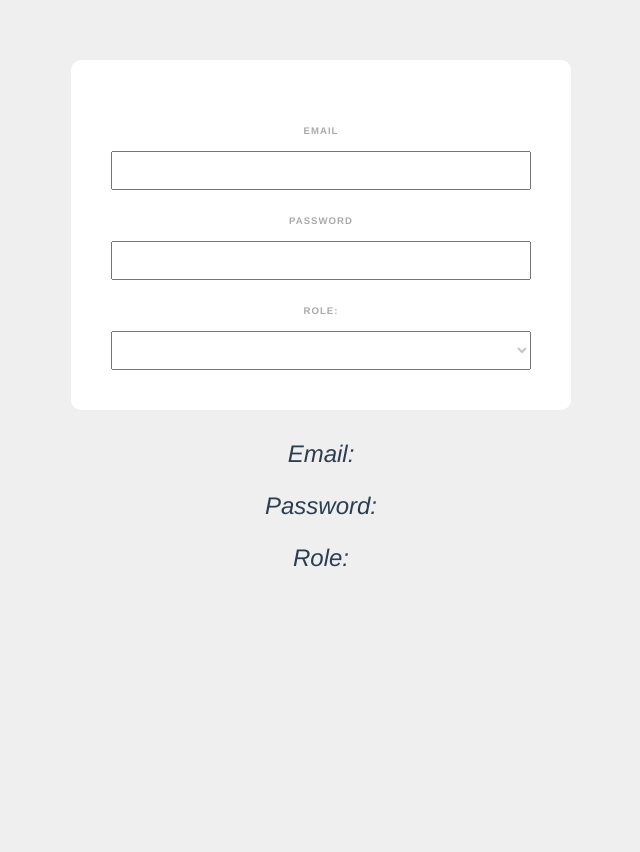
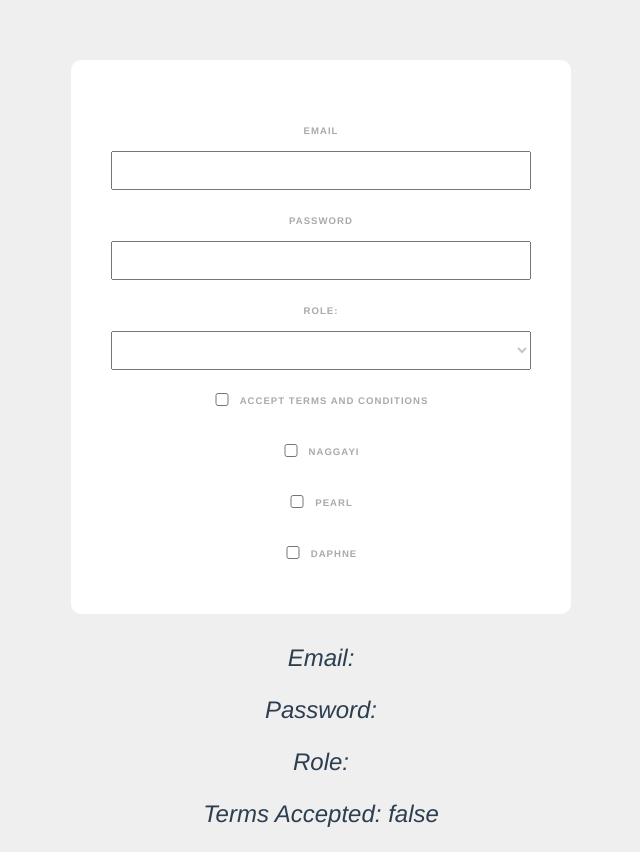
Before and after one commit to Naggayi-Daphne-Pearl/vue-modal, a Vue app: page / in a window 1280 px wide. Shown: the whole page, without its empty margins (319-959 px from the left). Before the commit the page ends 800 px from the top, so only its background shows below. Built offline with nearby package versions, Linux system fonts and the light colour scheme.

Commit message:
checkboxes

```diff
--- a/src/components/SignupForm.vue
+++ b/src/components/SignupForm.vue
@@ -10,10 +10,28 @@
           <option value="developer">Web developer</option>
           <option value="designer">Web designer</option>
       </select>
+      <div class="terms">
+          <input type="checkbox" required v-model="terms">
+          <label>Accept terms and conditions</label>
+      </div>
+      <div>
+          <input type="checkbox" value="surname" v-model="names">
+          <label>Naggayi</label>
+      </div>
+      <div>
+          <input type="checkbox" value="pearl" v-model="names">
+          <label>Pearl</label>
+      </div>
+      <div>
+          <input type="checkbox" value="daphne" v-model="names">
+          <label>Daphne</label>
+      </div>
   </form>
   <p>Email: {{ email }}</p>
   <p>Password: {{ password }}</p>
   <p>Role: {{ role }}</p>
+  <p>Terms Accepted: {{ terms }}</p>
+
 
 </template>
 
@@ -24,7 +42,9 @@ export default {
         return {
             email: '',
             password: '',
-            role: ''
+            role: '',
+            terms: false,
+            names: []
 
         }
     }
@@ -57,4 +77,11 @@ export default {
         box-sizing: border-box;
         color: #5555;
     }
+    input[type="checkbox"] {
+        display: inline-block;
+        width: 16px;
+        margin: 0 10px 0 0;
+        position: relative;
+        top: 2px;
+    }
 </style>
```
